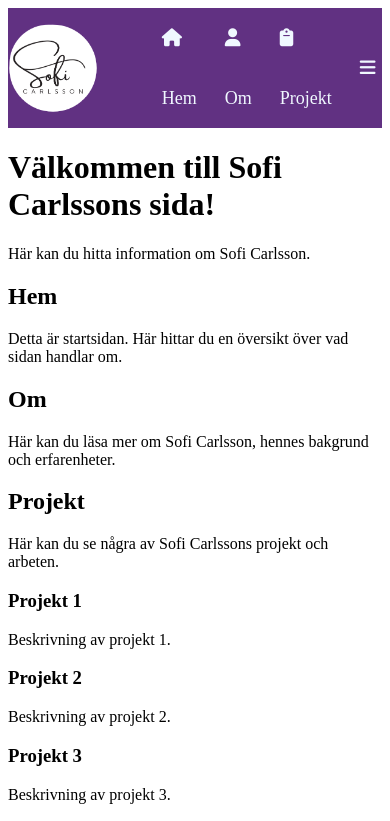
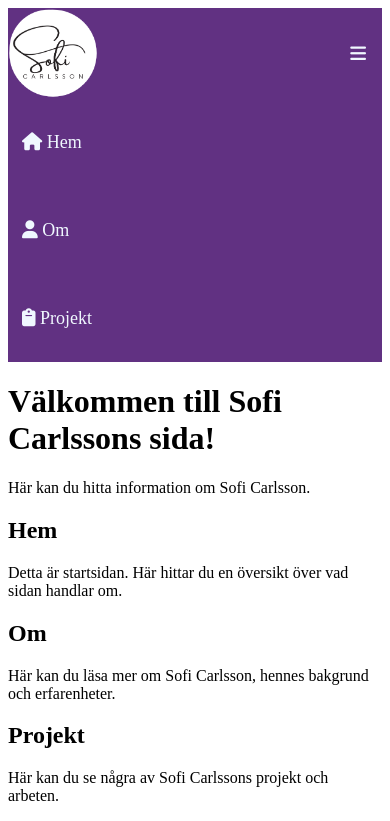
Before and after one commit to SofiCarlsson/sofi-carlsson-sida, a plain HTML site: page index.html in a window 390 px wide. Both pictures are taken after a click on the link 360 px from the left and 68 px from the top of the page. Shown: the top 821 px of the page. Drawn offline with Linux system fonts and the light colour scheme.

Commit message:
bra meny

```diff
--- a/styles.css
+++ b/styles.css
@@ -8,7 +8,7 @@
     display: flex; /*För att få det centrerat*/
     justify-content: flex-start;/*För att få det ill vänster (loggan + meny)*/
     align-items: center;/*För att få det centrerat*/
-    height: 120px;
+    height: 100px;
 
 }
 
@@ -27,7 +27,7 @@
 
 /* För när man håller över texten */
 .topnav a:hover {
-    background-color: #ddd;
+    /*background-color: #50468C; Behövs inte*/
     color: #081116;
 }
 
@@ -50,39 +50,59 @@
 
   }
 
-
-
-
 /* För hamburgarmenyikonen */
 .topnav .icon {
     display: none;
     margin-left: auto; /*För att få hamburgarmenyikonen till höger*/
+    cursor: pointer;
 }
+
 
 /* För mobilskärm döljs allt förutom Hem och staplas på varandra*/
 @media screen and (max-width: 600px) {
+
   .topnav {
-    justify-content: flex-start; /*För att få loggan till vänster på mobil*/
+    height: 100px;
+    flex-wrap: wrap; /* Gör så att innehållet kan brytas till nästa rad */
   }
 
-  .topnav a:not(:first-child) {display: none;}
-   .topnav a.icon {
-     float: none;
-     margin-left: auto;
+  .topnav a:not(:last-child) {
+    display: none;
+  }
+
+  .topnav .icon {
      display: block;
-     position: static;
+     margin-left: right;
    }
+
+  .topnav.responsive {
+    flex-direction: column;
+    align-items: flex-start;
+    height: auto;
  }
 
- /* Visar menyn vertikal istället för horisontell när användaren tycker på hamburgarmenyikonen*/
- @media screen and (max-width: 600px) {
-   .topnav.responsive {position: relative;}
-   .topnav.responsive a.icon {
-     margin-left: auto;
-     position: static;
-   }
-   .topnav.responsive a {
-     display: block;
-     text-align: left;
-   }
- }
+ .topnav.responsive .logo-container {
+    margin-bottom: 0;
+  }
+
+  .topnav.responsive a {
+    display: block;
+    width: 100%;
+    text-align: left;
+    background: #613182;
+  }
+
+  /*Denna behövs för att alltid visa menyikonen även om den är öppen*/
+  .topnav.responsive .icon {
+    position: absolute;
+    top: 10px;
+    right: 10px;
+    width: auto;
+    background: none;
+    border: none;
+  }
+  /*Visar alla meny länkar utom den sista som är ikonen*/
+  .topnav.responsive a:not(:last-child) {
+    display: block;
+  }
+}
```
